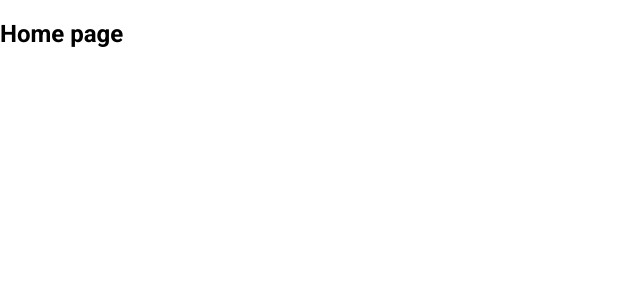
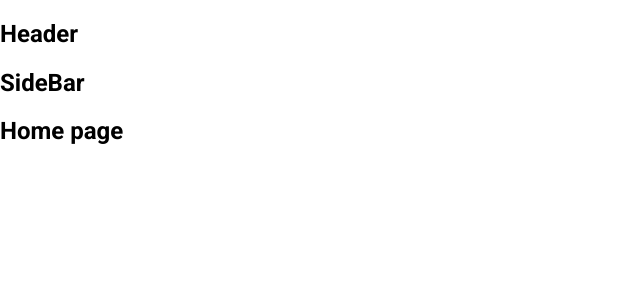
Before and after one commit to triduc98/tiktok-ui2, a React (Create React App) app: page / in a window 1280 px wide. Shown: the top 300 px of the page, without its empty margins (0-640 px from the left). Built offline with nearby package versions, Linux system fonts and the light colour scheme.

Commit message:
94.3 ket hop Router va cac layout( phoi tron nhau).xong

```diff
--- a/src/App.js
+++ b/src/App.js
@@ -1,5 +1,7 @@
+import { Fragment } from 'react';
 import { BrowserRouter as Router, Routes, Route } from 'react-router-dom';
 import { publicRoutes } from '~/routes';
+import { DefaultLayout } from '~/components/Layout';
 
 function App() {
   return (
@@ -8,7 +10,27 @@ function App() {
         <Routes>
           {publicRoutes.map((route, index) => {
             const Page = route.component;
-            return <Route key={index} path={route.path} element={<Page />} />;
+
+            let Layout = DefaultLayout;
+
+            if (route.layout) {
+              Layout = route.layout;
+            } else if (route.layout === null) {
+              Layout = Fragment;
+            }
+            console.log(Layout);
+
+            return (
+              <Route
+                key={index}
+                path={route.path}
+                element={
+                  <Layout>
+                    <Page />
+                  </Layout>
+                }
+              />
+            );
           })}
         </Routes>
       </div>
--- /dev/null
+++ b/src/components/Layout/DefaultLayout/Sidebar/index.js
@@ -0,0 +1,5 @@
+function SideBar() {
+  return <h2>SideBar</h2>;
+}
+
+export default SideBar;
--- /dev/null
+++ b/src/components/Layout/DefaultLayout/index.js
@@ -0,0 +1,16 @@
+import Header from '~/components/Layout/components/Header';
+import Sidebar from './Sidebar';
+
+function DefaultLayout({ children }) {
+  return (
+    <div>
+      <Header />
+      <div className="container">
+        <Sidebar />
+        <div className="content">{children}</div>
+      </div>
+    </div>
+  );
+}
+
+export default DefaultLayout;
--- /dev/null
+++ b/src/components/Layout/HeaderOnly/index.js
@@ -0,0 +1,14 @@
+import Header from '~/components/Layout/components/Header';
+
+function DefaultLayout({ children }) {
+  return (
+    <div>
+      <Header />
+      <div className="container">
+        <div className="content">{children}</div>
+      </div>
+    </div>
+  );
+}
+
+export default DefaultLayout;
--- /dev/null
+++ b/src/components/Layout/components/Header/index.js
@@ -0,0 +1,5 @@
+function Header() {
+  return <h2>Header</h2>;
+}
+
+export default Header;
--- /dev/null
+++ b/src/components/Layout/index.js
@@ -0,0 +1,2 @@
+export { default as DefaultLayout } from './DefaultLayout';
+export { default as HeaderOnly } from './HeaderOnly';
--- a/src/myAlert.js
+++ /dev/null
@@ -1,6 +0,0 @@
-const myAlert = () => {
-    alert('Say hi!')
-}
-
-
-export default myAlert
--- /dev/null
+++ b/src/pages/Search/index.js
@@ -0,0 +1,5 @@
+function Search() {
+  return <h2>Search page</h2>;
+}
+
+export default Search;
--- /dev/null
+++ b/src/pages/Upload/index.js
@@ -0,0 +1,5 @@
+function Upload() {
+  return <h2>Upload page</h2>;
+}
+
+export default Upload;
```
Also changed, not shown: src/components/Button/index.js (deleted, +0 -9 lines), src/routes/index.js (+8 -0 lines).
